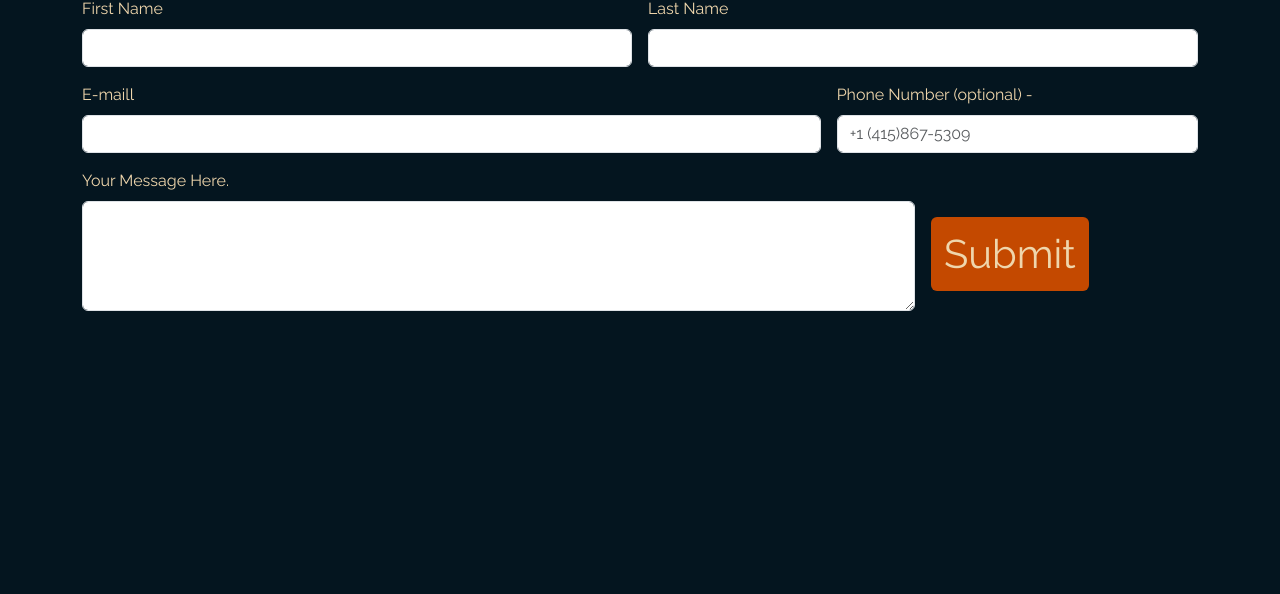
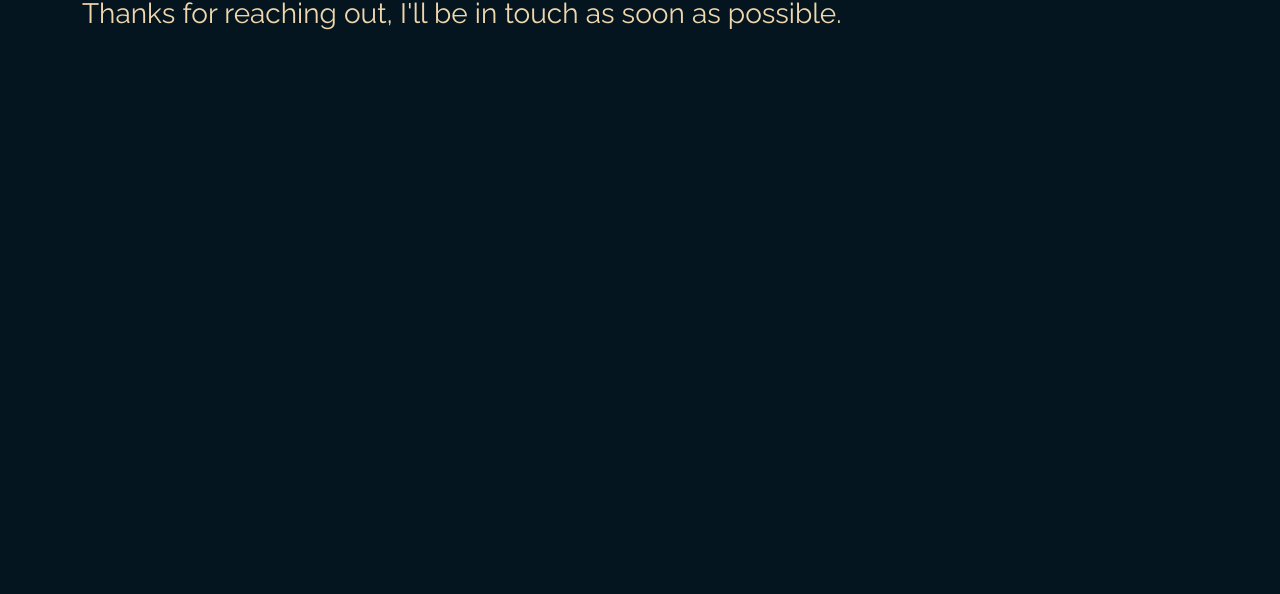
Before and after one commit to joshuaofarrell88/try-3, a plain HTML site: page success.html in a window 1280 px wide. Shown: the part 206-800 px from the top of the page. Drawn offline with nearby package versions, Linux system fonts and the light colour scheme.

Commit message:
Removed form

```diff
--- a/success.html
+++ b/success.html
@@ -29,42 +29,8 @@
         </ul>
       </header>
       <div class="container mt-5 emailget">
-        <h1>Reach out to me here:</h1>
-        <form action="https://formsubmit.co/joshuaofarrell88@gmail.com" method="post" class="row g-3">
-          <!-- Honeypot -->
-          <input type="text" name="_honey" id="" style="display: none;">
-
-          <!-- Disable Captcha -->
-          <input type="hidden" name="_captcha" value="false">
-
-          <!-- landing page -->
-
-          <input type="hidden" name="_next" value="https://joshuaofarrell88.github.io/try-3/contact.html/success"> </input>
-
-          <div class="col-md-6">
-            <label for="firstName" class="form-label">First Name</label>
-            <input type="text" class="form-control" name="first&nbsp;name" id="firstName" required>
-          </div>
-          <div class="col-md-6">
-            <label for="lastName" class="form-label">Last Name</label>
-            <input type="text" class="form-control" name="last&nbsp;name" id="lastName" required>
-          </div>
-          <div class="col-md-8">
-            <label for="emailInfo" class="form-label">E-maill</label>
-            <input type="email" class="form-control" name="email" id="emailinfo">
-          </div>
-          <div class="col-md-4">
-            <label for="phoneNumber" class="form-label">Phone Number (optional)</label>
-            -<input type="text" class="form-control" name="phone" id="phoneNumber" placeholder="+1 (415)867-5309">
-          </div>
-          <div class="col-md-9">
-            <label for="comments" class="form-label">Your Message Here.</label>
-            <textarea class="form-control" id="comments" name="comments&nbsp;questions" rows="4" required placeholder="Leave me a nice note!"> </textarea>
-          </div>
-          <div class="col-md-3 ml-3">
-            <button type="submit" class="btn butthole">Submit</button>
-          </div>
-        </form>
+        <h1>Success!</h1>
+        <h3>Thanks for reaching out, I'll be in touch as soon as possible.</h3>
       </div>
 
     <script src="https://cdn.jsdelivr.net/npm/bootstrap@5.3.0/dist/js/bootstrap.bundle.min.js" integrity="sha384-geWF76RCwLtnZ8qwWowPQNguL3RmwHVBC9FhGdlKrxdiJJigb/j/68SIy3Te4Bkz" crossorigin="anonymous"></script>
```
